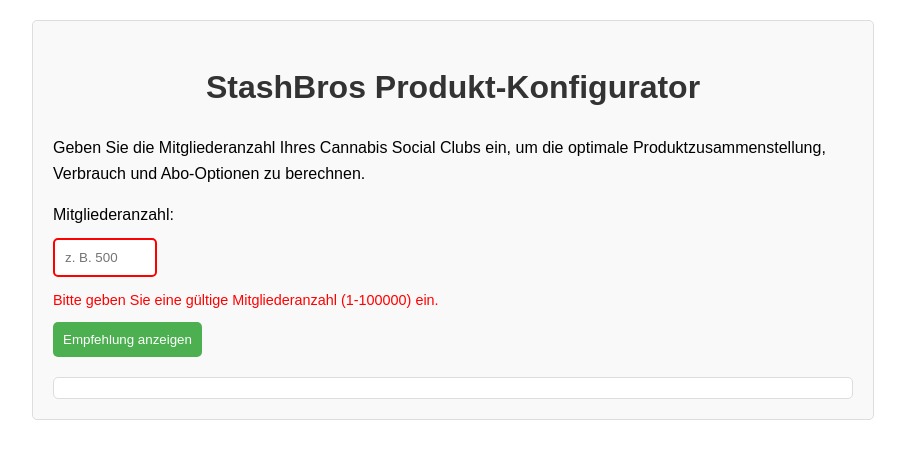
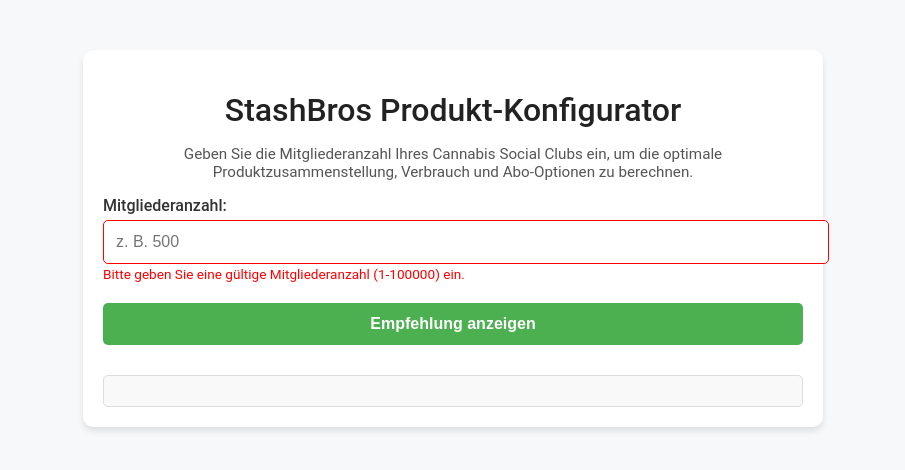
Before and after one commit to StashBros/StashBros-Konfigurator, a plain HTML site: page index.html in a window 1280 px wide. Both pictures are taken after a click on the button "Empfehlung anzeigen". Shown: the whole page, without its empty margins (187-1092 px from the left). Drawn offline with Linux system fonts and the light colour scheme.

Commit message:
40 Update index.html

```diff
--- a/index.html
+++ b/index.html
@@ -6,21 +6,106 @@
     <meta http-equiv="X-UA-Compatible" content="IE=edge">
     <title>StashBros Produkt-Konfigurator</title>
     <style>
-        body { font-family: Arial, sans-serif; margin: 20px; line-height: 1.6; }
-        .container { max-width: 800px; margin: 0 auto; padding: 20px; border: 1px solid #ddd; border-radius: 5px; background-color: #f9f9f9; }
-        h1 { text-align: center; color: #333; }
-        label, input, button { display: block; margin: 10px 0; }
-        input { padding: 10px; border: 1px solid #ccc; border-radius: 5px; }
-        input.error { border: 2px solid red; }
-        .output { margin-top: 20px; padding: 10px; border: 1px solid #ddd; background-color: #fff; border-radius: 5px; }
-        table { width: 100%; border-collapse: collapse; margin-top: 20px; }
-        table, th, td { border: 1px solid #ddd; }
-        th, td { padding: 8px; text-align: left; }
-        th { background-color: #f2f2f2; text-align: center; }
-        button { padding: 10px; background-color: #4CAF50; color: white; border: none; border-radius: 5px; cursor: pointer; }
-        button:hover { background-color: #45a049; }
-        .error-message { color: red; font-size: 0.9em; }
-        .footnote { font-size: 0.75em; color: #555; margin-top: 20px; font-style: italic; }
+        body {
+            font-family: 'Roboto', Arial, sans-serif;
+            margin: 0;
+            padding: 0;
+            background-color: #f7f8fa;
+            color: #333;
+        }
+        .container {
+            max-width: 700px;
+            margin: 50px auto;
+            padding: 20px;
+            background: #fff;
+            box-shadow: 0 4px 6px rgba(0, 0, 0, 0.1);
+            border-radius: 10px;
+        }
+        h1 {
+            text-align: center;
+            color: #222;
+            font-weight: 500;
+            margin-bottom: 10px;
+        }
+        p {
+            text-align: center;
+            color: #555;
+            font-size: 0.95rem;
+        }
+        label {
+            display: block;
+            margin: 15px 0 5px;
+            font-weight: 500;
+        }
+        input {
+            width: 100%;
+            padding: 12px;
+            border: 1px solid #ddd;
+            border-radius: 5px;
+            font-size: 1rem;
+            transition: border-color 0.3s;
+        }
+        input:focus {
+            border-color: #4CAF50;
+            outline: none;
+        }
+        input.error {
+            border-color: red;
+        }
+        button {
+            width: 100%;
+            padding: 12px;
+            margin-top: 20px;
+            font-size: 1rem;
+            font-weight: bold;
+            color: #fff;
+            background: #4CAF50;
+            border: none;
+            border-radius: 5px;
+            cursor: pointer;
+            transition: background-color 0.3s;
+        }
+        button:hover {
+            background: #45a049;
+        }
+        .output {
+            margin-top: 30px;
+            padding: 15px;
+            background: #f9f9f9;
+            border: 1px solid #ddd;
+            border-radius: 5px;
+        }
+        .output h3 {
+            margin-bottom: 15px;
+            font-weight: 500;
+        }
+        table {
+            width: 100%;
+            border-collapse: collapse;
+            margin-top: 20px;
+            font-size: 0.9rem;
+        }
+        table th, table td {
+            padding: 10px;
+            text-align: left;
+            border: 1px solid #ddd;
+        }
+        table th {
+            background: #f4f4f4;
+            text-align: center;
+        }
+        .error-message {
+            color: red;
+            font-size: 0.85rem;
+            margin-top: 5px;
+        }
+        .footnote {
+            font-size: 0.8rem;
+            color: #666;
+            margin-top: 20px;
+            text-align: center;
+            font-style: italic;
+        }
     </style>
 </head>
 <body>
@@ -36,8 +121,8 @@
     <script>
         const baseData = {
             members: 500,
-            plantsPerMember: 1120 / 500, // Verhältnis Pflanzen zu Mitgliedern
-            averageYieldPerPlant: 55.8, // Gramm Ertrag pro Pflanze in einem 10-Wochen-Zyklus
+            plantsPerMember: 1120 / 500,
+            averageYieldPerPlant: 55.8,
             products: [
                 { name: "Coco", baseUsage: 168, sizes: [{ size: 1, price: 6.15 }, { size: 5, price: 17.05 }, { size: 10, price: 26.40 }, { size: 20, price: 46.30 }] },
                 { name: "TNT Complex", baseUsage: 61.6, sizes: [{ size: 0.5, price: 5.15 }, { size: 1, price: 6.90 }, { size: 5, price: 18.45 }, { size: 10, price: 30.00 }, { size: 20, price: 51.55 }] },
@@ -74,15 +159,15 @@
         }
 
         function calculateDiscountedPrice(totalCost10Weeks, weeks, plants10Weeks) {
-            const scaledPlants = plants10Weeks * (weeks / 10); // Pflanzenanzahl skaliert mit Abo-Wochen
-            const scaledYield = scaledPlants * baseData.averageYieldPerPlant; // Gesamtertrag in Gramm
-            const scaledCost = totalCost10Weeks * (weeks / 10); // Gesamtkosten skaliert
-            const discountRate = weeks === 10 ? 0.0196 : weeks === 20 ? 0.0667 : 0.1382; // Neue Rabattwerte
-            const discountAmount = scaledCost * discountRate; // Rabattbetrag
-            const discountedPrice = scaledCost - discountAmount; // Rabattierte Kosten
-            const costPerPlant = discountedPrice / scaledPlants; // Kosten pro Pflanze
-            const costPerGram = discountedPrice / scaledYield; // Kosten pro Gramm
-            const monthlyCost = discountedPrice / (weeks / 4.35); // Kosten pro Monat
+            const scaledPlants = plants10Weeks * (weeks / 10);
+            const scaledYield = scaledPlants * baseData.averageYieldPerPlant;
+            const scaledCost = totalCost10Weeks * (weeks / 10);
+            const discountRate = weeks === 10 ? 0.0196 : weeks === 20 ? 0.0667 : 0.1382;
+            const discountAmount = scaledCost * discountRate;
+            const discountedPrice = scaledCost - discountAmount;
+            const costPerPlant = discountedPrice / scaledPlants;
+            const costPerGram = discountedPrice / scaledYield;
+            const monthlyCost = discountedPrice / (weeks / 4.35);
 
             return { discountedPrice, discountAmount, costPerPlant, costPerGram, monthlyCost };
         }
```
